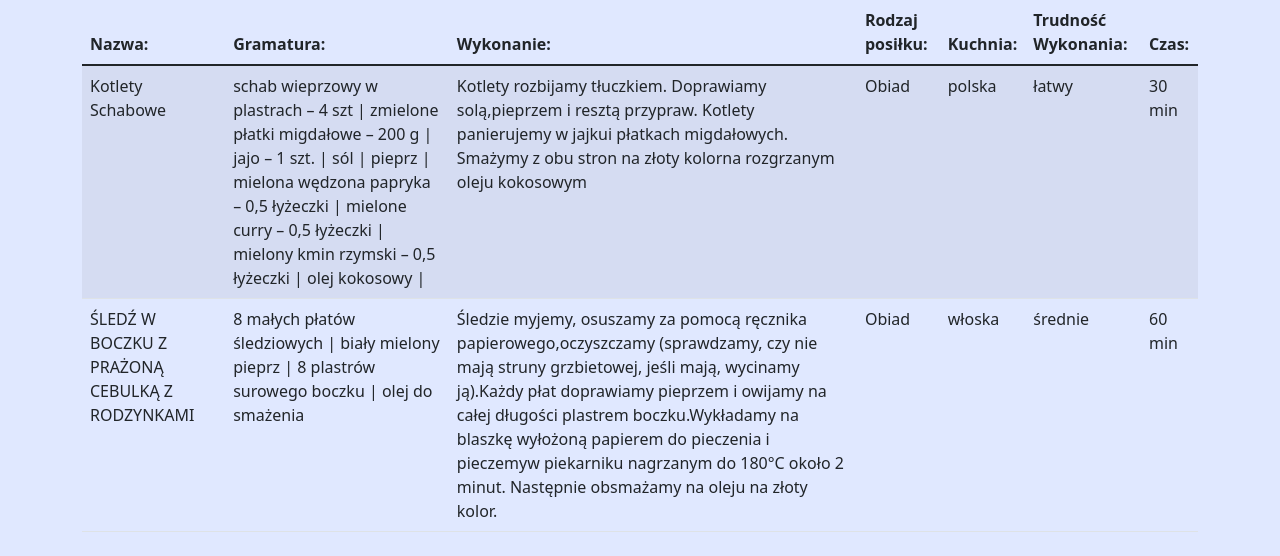
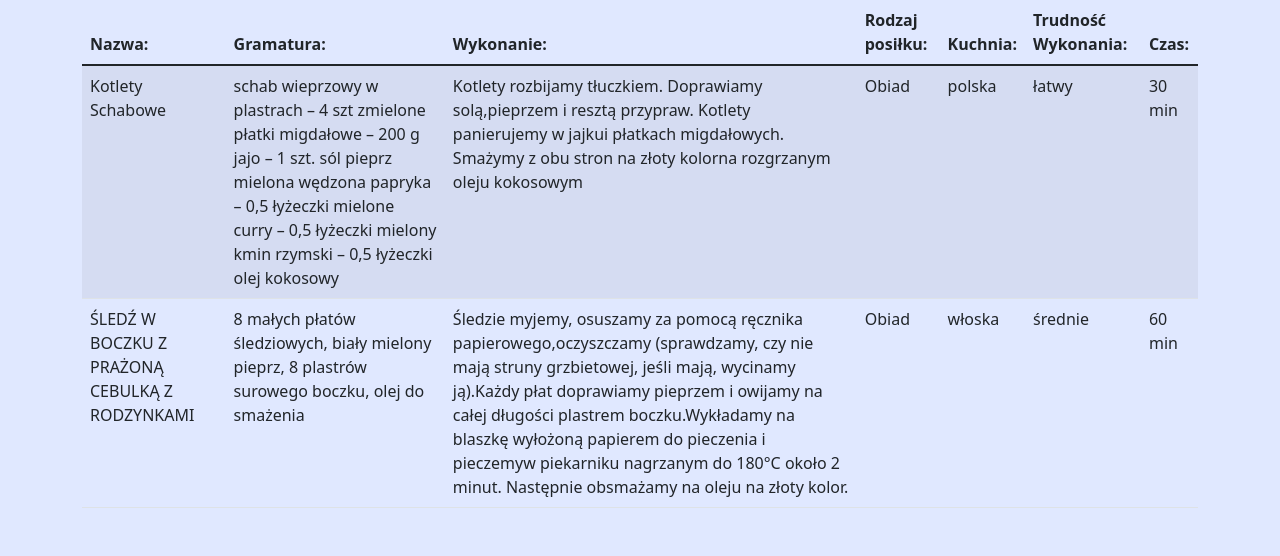
Before and after one commit to darkdomin/CulinaryAngular, an Angular app: page / in a window 1280 px wide. Shown: the top 556 px of the page. Built offline with nearby package versions, Linux system fonts and the light colour scheme.

Commit message:
adding the ngIf directive - noRecipeInfo

```diff
--- a/src/app/recipes/recipes-list/recipes-list.component.html
+++ b/src/app/recipes/recipes-list/recipes-list.component.html
@@ -1,7 +1,7 @@
 <div class="container">
   <div class="row">
     <div class="col-sm-12">
-      <table class="rl-table table table-striped">
+      <table *ngIf="recipesList.length > 0 else noRecipeInfo" class="rl-table table table-striped">
         <thead>
           <tr>
             <th>Nazwa:</th>
@@ -25,6 +25,11 @@
           </tr>
         </tbody>
       </table>
+      <ng-template #noRecipeInfo>
+        <div class="no-recipe-info">
+          <p>Aktualnie nie posiadasz żadnego przepisu w swojej bazie.</p>
+        </div>
+      </ng-template>
     </div>
   </div>
 </div>
--- a/src/app/recipes/recipes-list/recipes-list.component.less
+++ b/src/app/recipes/recipes-list/recipes-list.component.less
@@ -0,0 +1,10 @@
+@import '../../../assets/styles/variables.less';
+
+.no-recipe-info{
+  text-align: center;
+  font-size: large;
+  font-weight: 700;
+  text-transform: uppercase;
+  margin-top: 100px;
+  color: @blue;
+}
--- a/src/app/recipes/recipes-list/recipes-list.component.ts
+++ b/src/app/recipes/recipes-list/recipes-list.component.ts
@@ -1,80 +1,87 @@
-import { Component, OnInit } from "@angular/core";
-import { Recipe } from "../models/recipe";
+import { Component, OnInit } from '@angular/core';
+import { Recipe } from '../models/recipe';
 
 @Component({
-  selector: "rl-recipes-list",
-  templateUrl: "./recipes-list.component.html",
-  styleUrls: ["./recipes-list.component.less"],
+  selector: 'rl-recipes-list',
+  templateUrl: './recipes-list.component.html',
+  styleUrls: ['./recipes-list.component.less'],
 })
-
 export class RecipesListComponent implements OnInit {
   constructor() {}
 
-  ngOnInit(): void {}
+  ngOnInit(): void {
+  }
+
+  ngAfterViewInit():void{
+  }
 
   recipesList: Recipe[] = [
     {
       id: 1,
-      name: "Kotlety Schabowe",
-      grammar:
-        "schab wieprzowy w plastrach – 4 szt | \n "
-        +"zmielone płatki migdałowe – 200 g | \n"
-        +"jajo – 1 szt. | \n"
-        +"sól | \n"
-        +"pieprz | \n"
-        +"mielona wędzona papryka – 0,5 łyżeczki | \n"
-        +"mielone curry – 0,5 łyżeczki | \n"
-        +"mielony kmin rzymski – 0,5 łyżeczki | \n"
-        +"olej kokosowy | ",
-      execution: "Kotlety rozbijamy tłuczkiem. Doprawiamy solą,"+
-        "pieprzem i resztą przypraw. Kotlety panierujemy w jajku"+
-        "i płatkach migdałowych. Smażymy z obu stron na złoty kolor"+
-        "na rozgrzanym oleju kokosowym",
+      name: 'Kotlety Schabowe',
+      grammar: `schab wieprzowy w plastrach – 4 szt
+      zmielone płatki migdałowe – 200 g
+      jajo – 1 szt.
+      sól
+      pieprz
+      mielona wędzona papryka – 0,5 łyżeczki
+      mielone curry – 0,5 łyżeczki
+      mielony kmin rzymski – 0,5 łyżeczki
+      olej kokosowy`,
+      execution:
+        'Kotlety rozbijamy tłuczkiem. Doprawiamy solą,' +
+        'pieprzem i resztą przypraw. Kotlety panierujemy w jajku' +
+        'i płatkach migdałowych. Smażymy z obu stron na złoty kolor' +
+        'na rozgrzanym oleju kokosowym',
       meal: {
         id: 1,
-          name: "Obiad"
+        name: 'Obiad',
       },
       cuisine: {
         id: 1,
-          name: "polska"
+        name: 'polska',
       },
       difficult: {
         id: 1,
-          name: "łatwy"
+        name: 'łatwy',
       },
       time: {
         id: 1,
-          name: "30 min"
-        }
-    },{
+        name: '30 min',
+      },
+    },
+    {
       id: 2,
-    name: "ŚLEDŹ W BOCZKU Z PRAŻONĄ CEBULKĄ Z RODZYNKAMI",
-    grammar:
-      "8 małych płatów śledziowych | \n"
-      +"biały mielony pieprz | \n"
-      +"8 plastrów surowego boczku | \n"
-      +"olej do smażenia",
-    execution: "Śledzie myjemy, osuszamy za pomocą ręcznika papierowego,"+
-      "oczyszczamy (sprawdzamy, czy nie mają struny grzbietowej, jeśli mają, wycinamy ją)."+
-      "Każdy płat doprawiamy pieprzem i owijamy na całej długości plastrem boczku."+
-      "Wykładamy na blaszkę wyłożoną papierem do pieczenia i pieczemy"+
-      "w piekarniku nagrzanym do 180°C około 2 minut. Następnie obsmażamy na oleju na złoty kolor.",
+      name: 'ŚLEDŹ W BOCZKU Z PRAŻONĄ CEBULKĄ Z RODZYNKAMI',
+      grammar: `8 małych płatów śledziowych,
+      biały mielony pieprz,
+      8 plastrów surowego boczku,
+      olej do smażenia`,
+      execution:
+        'Śledzie myjemy, osuszamy za pomocą ręcznika papierowego,' +
+        'oczyszczamy (sprawdzamy, czy nie mają struny grzbietowej, jeśli mają, wycinamy ją).' +
+        'Każdy płat doprawiamy pieprzem i owijamy na całej długości plastrem boczku.' +
+        'Wykładamy na blaszkę wyłożoną papierem do pieczenia i pieczemy' +
+        'w piekarniku nagrzanym do 180°C około 2 minut. Następnie obsmażamy na oleju na złoty kolor.',
       meal: {
         id: 1,
-        name: "Obiad"
+        name: 'Obiad',
       },
       cuisine: {
         id: 1,
-        name: "włoska"
+        name: 'włoska',
       },
       difficult: {
         id: 1,
-        name: "średnie"
+        name: 'średnie',
       },
       time: {
         id: 1,
-        name: "60 min"
+        name: '60 min',
+      },
+    },
+  ];
+  convertToBr(name: string): string {
+    return (name = name.replace(/(?:\r\n|\r|\n)/g, '<br>'));
   }
 }
-  ];
-}
```
Lines whose indentation alone changed are shown as unchanged.
